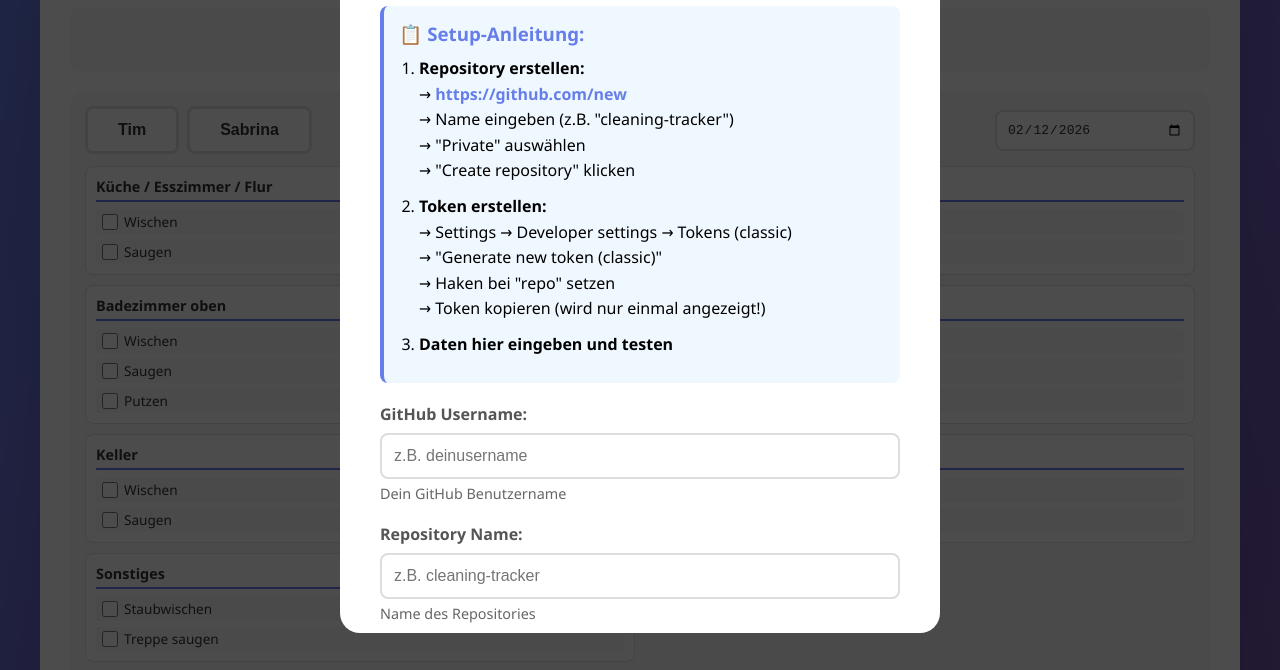
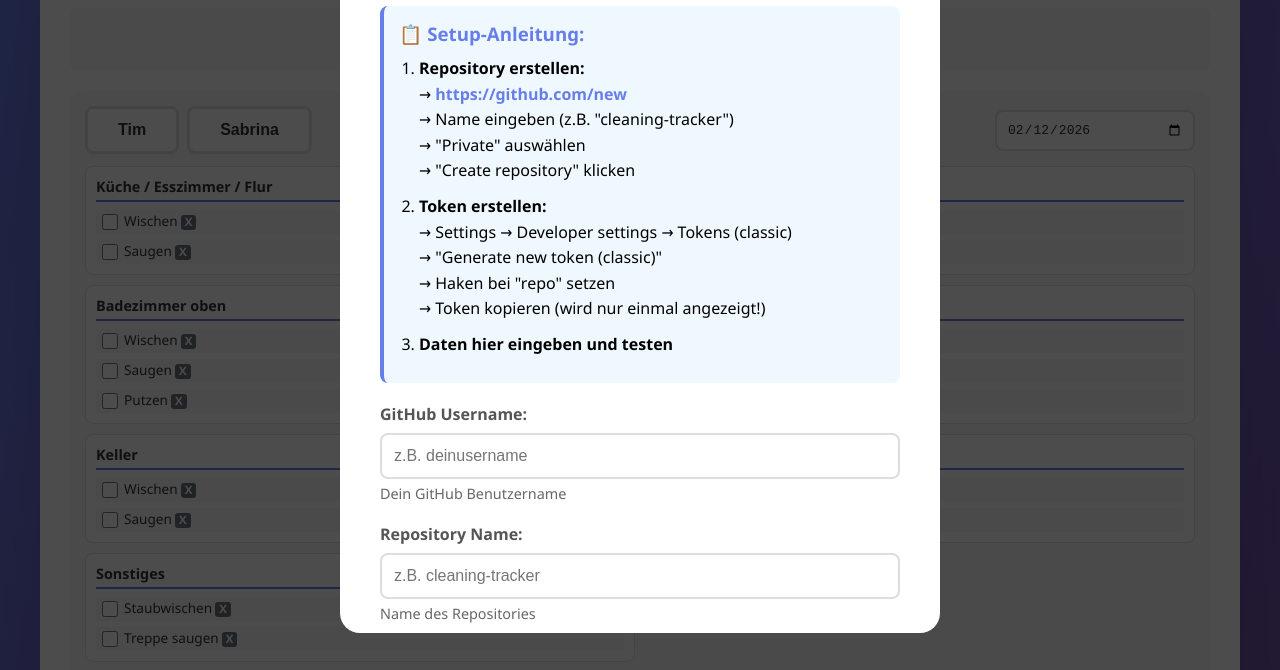
Before and after one commit to kreet66/cleaning-tracker, a plain HTML site: page index.html in a window 1280 px wide. Shown: the part 127-797 px from the top of the page. Drawn offline with Linux system fonts and the light colour scheme.

Commit message:
Enhance badge functionality for task completion
Add a new badge style for never completed tasks and update badge creation logic.

```diff
--- a/index.html
+++ b/index.html
@@ -533,6 +533,11 @@
 
         .days-since-badge.critical {
             background: #dc3545;
+            color: white;
+        }
+
+        .days-since-badge.never {
+            background: #6c757d;
             color: white;
         }
 
@@ -1593,9 +1598,15 @@
                 const oldBadge = label.querySelector('.days-since-badge');
                 if (oldBadge) oldBadge.remove();
 
-                if (days !== null && days > 0) {
-                    const badge = document.createElement('span');
-                    badge.className = 'days-since-badge';
+                const badge = document.createElement('span');
+                badge.className = 'days-since-badge';
+
+                if (days === null) {
+                    // Noch nie gemacht
+                    badge.textContent = ' X';
+                    badge.classList.add('never');
+                } else if (days > 0) {
+                    // Vor X Tagen gemacht
                     badge.textContent = ` -${days}`;
 
                     // Farbcodierung
@@ -1606,7 +1617,10 @@
                     } else {
                         badge.classList.add('critical');
                     }
-
+                }
+
+                // Badge nur hinzufügen wenn es Inhalt hat
+                if (badge.textContent) {
                     label.appendChild(badge);
                 }
             });
```
